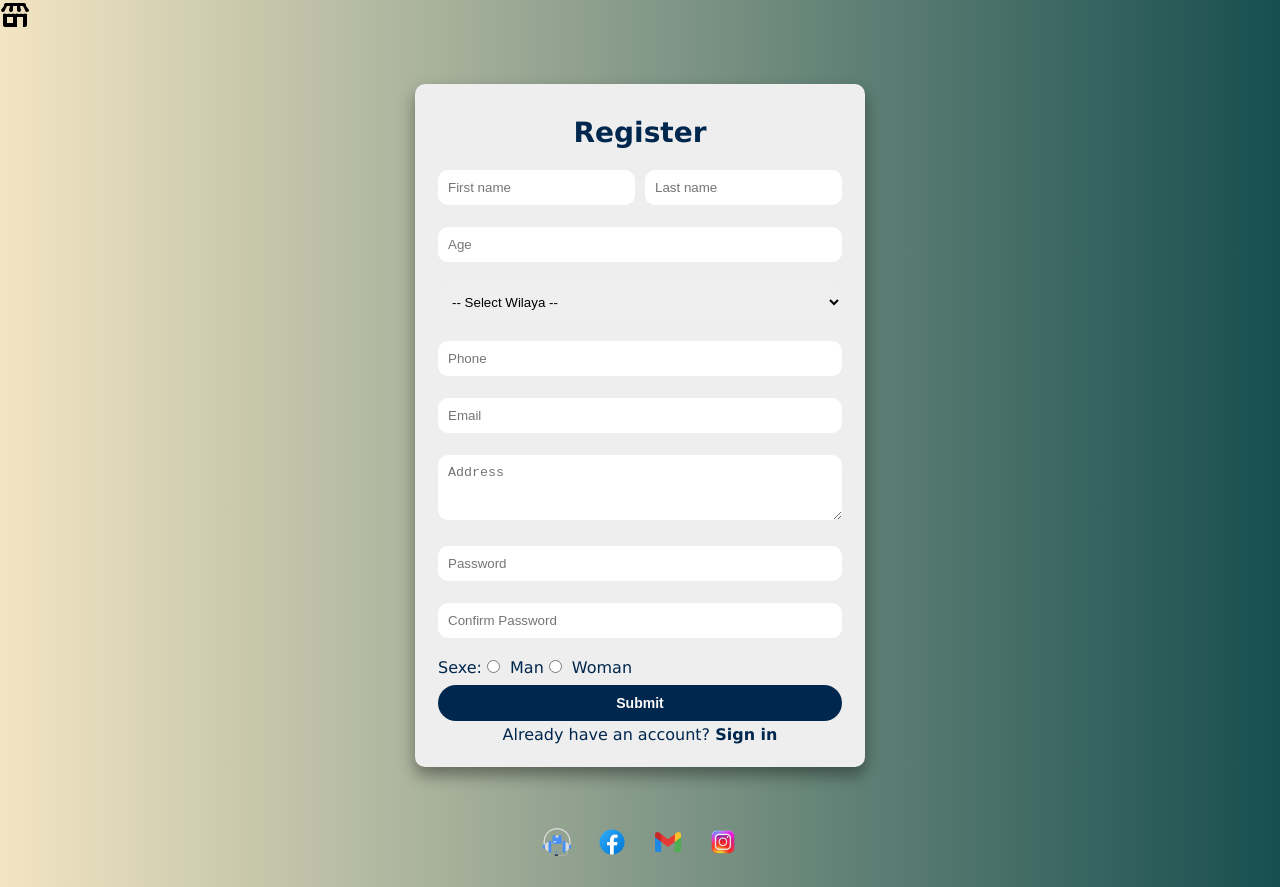
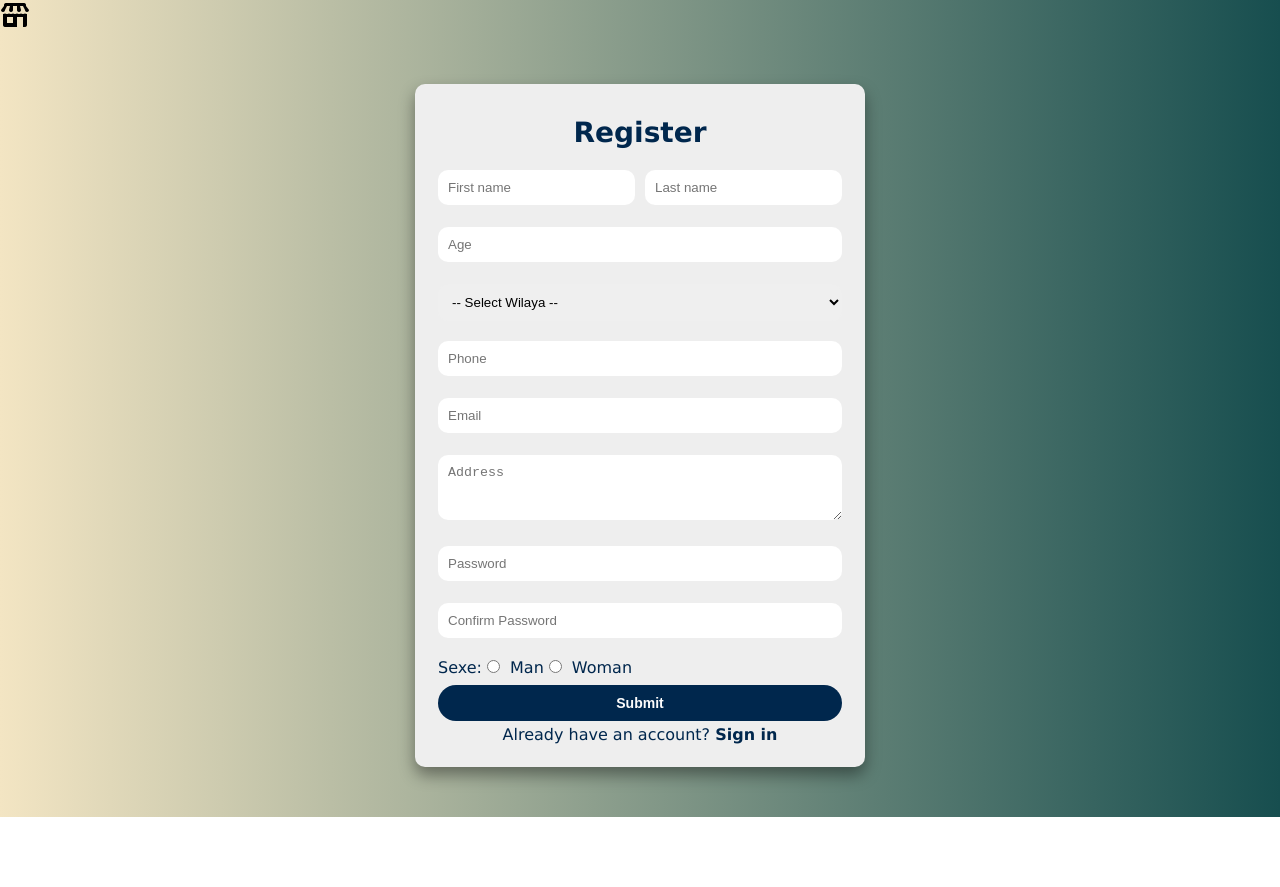
Before and after one commit to Ykcodex1001/ecomarket, a plain HTML site: page account1.html in a window 1280 px wide. After the commit the page ends 817 px from the top, so only its background shows below. Drawn offline with Linux system fonts and the light colour scheme.

Commit message:
Update account1.html

```diff
--- a/account1.html
+++ b/account1.html
@@ -209,16 +209,6 @@
   </table>
 </form>
 
-<div style="text-align:center">
-  <nav>
-    <p>
-      <a href="#"><img src="icon/customer.png" height="30" width="30" /></a>
-      <a href="#"><img src="icon/facbook.png" height="30" width="30" /></a>
-      <a href="#"><img src="icon/gmail.png" height="30" width="30" /></a>
-      <a href="#"><img src="icon/insta.png" height="30" width="30" /></a>
-    </p>
-  </nav>
-</div>
 
 </body>
 </html>
```
